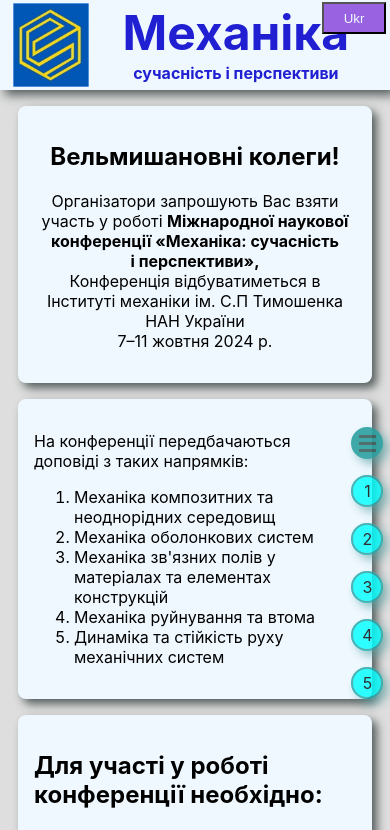
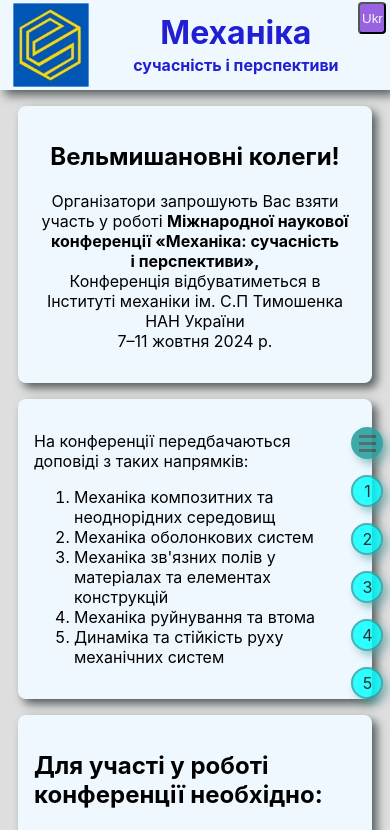
Before and after one commit to Pasha147/conf2024, a React (Create React App) app: page / in a window 390 px wide. Shown: the top 830 px of the page. Built offline with nearby package versions, Linux system fonts and the light colour scheme.

Commit message:
lang btn css

```diff
--- a/src/App.css
+++ b/src/App.css
@@ -2,6 +2,7 @@
   --fonBgCol: rgba(128, 128, 128, 0.26);
   --appCol: aliceblue;
   --headerHeight: 150px;
+  --langBtnWidth:4rem;
   --h1TextSize: 5rem;
   --h2TextSize: 2rem;
   --navTop: calc(var(--headerHeight) + 10px);
@@ -39,6 +40,7 @@ h2 {
     --headerHeight: 125px;
     --h1TextSize: 4rem;
     --h2TextSize: 1.75rem;
+    --langBtnWidth:3rem;
     --navRight: 1rem;
     --navTop: 50%;
     --firstArtFont: 1.25rem;
@@ -49,6 +51,7 @@ h2 {
     --headerHeight: 100px;
     --h1TextSize: 3.25rem;
     --h2TextSize: 1.25rem;
+    --langBtnWidth:2rem;
     --navRight: 0.1rem;
     --navTop: 50%;
     --firstArtFont: 1.125rem;
@@ -57,8 +60,9 @@ h2 {
 @media (max-width: 400px) {
   :root {
     --headerHeight: 90px;
-    --h1TextSize: 3rem;
+    --h1TextSize: 2rem;
     --h2TextSize: 1rem;
+    --langBtnWidth:1.75rem;
     --navRight: 0.1rem;
     --navTop: 50%;
     --firstArtFont: 1rem;
--- a/src/compontents/header.module.css
+++ b/src/compontents/header.module.css
@@ -48,10 +48,12 @@
   position: absolute;
   right: 0.25rem;
   top: 0.125rem;
-  width: 4rem;
+  width: var(--langBtnWidth);
   height: 2rem;
   background-color: var(--col1);
   color: aliceblue;
+  padding: 2px;
+  border-radius: 0.25rem;
 }
 
 /*
```
